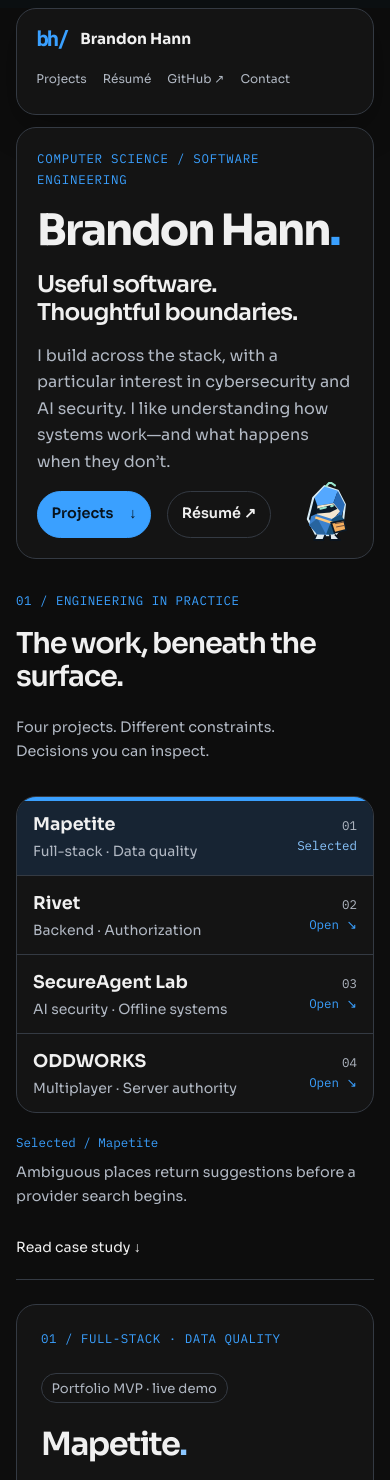
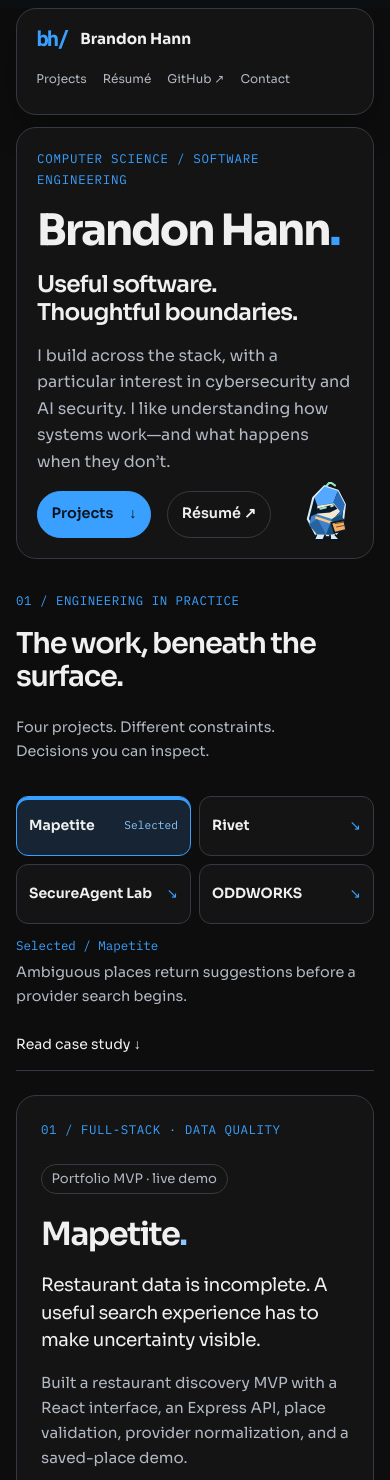
Before and after one commit to Spook65/brandonhann.github.io, a React (Vite) app in the folder v2/: page / in a window 390 px wide. Shown: the top 1480 px of the page. Built offline with nearby package versions, Linux system fonts and the light colour scheme.

Commit message:
style(portfolio): compact project selector

```diff
--- a/v2/src/showcase/ProjectShowcase.module.css
+++ b/v2/src/showcase/ProjectShowcase.module.css
@@ -21,30 +21,30 @@
   text-transform: uppercase;
   color: var(--accent);
 }
+/* Compact project index (review): the Signal Network remains the illustrated entry. */
 .index {
   display: grid;
   grid-template-columns: repeat(4, minmax(0, 1fr));
-  overflow: hidden;
-  border: 1px solid var(--line);
-  border-radius: 20px;
-  background: var(--surface);
+  gap: 0.65rem;
 }
 .index > a {
   position: relative;
-  display: grid;
-  gap: 0.7rem;
-  padding: 1.35rem 1.25rem;
-  border-right: 1px solid var(--line);
-  min-height: 174px;
+  display: flex;
+  align-items: center;
+  gap: 0.6rem;
+  min-width: 0;
+  min-height: 64px;
+  padding: 0.8rem 1rem;
+  border: 1px solid var(--line);
+  border-radius: 12px;
+  background: var(--surface);
   color: var(--ink);
   text-decoration: none;
-  transition: background 0.15s ease, box-shadow 0.15s ease;
-}
-.index > a:last-child {
-  border-right: 0;
+  transition: background 0.15s ease, border-color 0.15s ease, box-shadow 0.15s ease;
 }
 .index > a[data-preview="true"] {
   background: var(--surface-raised);
+  border-color: #506884;
   box-shadow: inset 0 -2px var(--accent);
 }
 .index > a:is(:hover, :focus-visible) {
@@ -52,46 +52,54 @@
 }
 .index > a[aria-current] {
   background: #172433;
-  box-shadow: inset 0 4px var(--accent);
+  border-color: var(--accent);
+  box-shadow: inset 0 3px var(--accent);
 }
 .index > a:focus-visible {
   outline: 2px solid var(--accent);
-  outline-offset: -3px;
+  outline-offset: 3px;
   z-index: 1;
 }
-.index > a:active {
-  background: #23405d;
-}
+.index > a:active { background: #23405d; }
 .indexNumber {
+  order: 2;
   display: flex;
+  flex: none;
   align-items: center;
-  justify-content: space-between;
-  font: 0.78rem var(--mono);
+  gap: 0.4rem;
+  margin-left: auto;
+  font: 0.7rem/1.4 var(--mono);
   color: var(--muted);
 }
 .indexState {
-  font: 0.78rem/1.4 var(--mono);
+  font: 0.7rem/1.4 var(--mono);
   color: var(--accent);
+  white-space: nowrap;
 }
-.index > a[aria-current] .indexState {
-  color: var(--cyan);
+.index > a[aria-current] .indexState { color: var(--cyan); }
+.index > a:not([aria-current]) .indexState { font-size: 0; }
+.index > a:not([aria-current]) .indexState::after {
+  content: "↘";
+  font-size: 0.85rem;
 }
 .index strong {
-  font-size: 1.2rem;
+  order: 1;
+  min-width: 0;
+  flex: 1;
+  font-size: 0.95rem;
   font-weight: 650;
+  line-height: 1.35;
+  overflow-wrap: anywhere;
 }
-.index small {
-  color: var(--muted);
-  font-size: 0.875rem;
-  line-height: 1.5;
-}
+/* Project categories are already present in the immediately following case studies. */
+.index small { display: none; }
 .preview {
   display: grid;
-  grid-template-columns: 1.1fr 2fr auto;
-  gap: 1.5rem;
+  grid-template-columns: minmax(0, 1.1fr) minmax(0, 2fr) auto;
+  gap: 1rem;
   align-items: center;
-  min-height: 112px;
-  padding: 1.3rem 0;
+  min-height: 72px;
+  padding: 0.85rem 0;
   border-bottom: 1px solid var(--line);
 }
 .preview > span {
@@ -103,10 +111,7 @@
   margin: 0;
   color: var(--muted);
 }
-.preview a {
-  font-size: 0.875rem;
-  white-space: nowrap;
-}
+.preview a { font-size: 0.875rem; white-space: nowrap; }
 .study {
   scroll-margin-top: 1.5rem;
   margin-top: 1.5rem;
@@ -305,86 +310,56 @@
 }
 @media (max-width: 1100px) {
   .index { grid-template-columns: repeat(2, minmax(0, 1fr)); }
-  .index > a:nth-child(2) { border-right: 0; }
-  .index > a:nth-child(-n + 2) { border-bottom: 1px solid var(--line); }
   .studyBody { grid-template-columns: 1fr; gap: 1.5rem; }
 }
 @media (max-width: 700px) {
-  .showcase {
-    padding-top: 2.5rem;
+  .showcase { padding-top: 2.5rem; }
+  .heading { display: block; }
+  .heading > p { margin-top: 1rem; }
+  .index > a {
+    min-height: 60px;
+    padding: 0.75rem 0.85rem;
   }
-  .heading {
-    display: block;
-  }
-  .heading > p {
-    margin-top: 1rem;
-  }
-  .index {
-    grid-template-columns: 1fr 1fr;
-  }
-  .index > a {
-    min-height: 152px;
-    padding: 1.1rem;
-  }
+  .indexNumber { font-size: 0; }
+  .index strong { font-size: 0.9rem; }
+  .indexState { font-size: 0.7rem; }
+  .index > a:not([aria-current]) .indexState { font-size: 0; }
   .preview {
     grid-template-columns: 1fr auto;
-    gap: 0.7rem;
+    gap: 0.5rem 0.75rem;
   }
   .preview p {
-    grid-column: 1/-1;
+    grid-column: 1 / -1;
     grid-row: 2;
     font-size: 0.9rem;
   }
-  .preview a {
-    font-size: 0.875rem;
-  }
-  .preview > span {
-    font-size: 0.78rem;
-  }
+  .preview a { font-size: 0.875rem; }
+  .preview > span { font-size: 0.78rem; }
   .studyHeader {
     flex-direction: column;
     align-items: start;
     gap: 0.5rem;
   }
-  .studyBody {
-    grid-template-columns: 1fr;
-    gap: 2rem;
-  }
-  .details summary span {
-    display: block;
-    margin: 0.2rem 0 0 1rem;
-  }
-  .study {
-    padding: 1.5rem;
-  }
+  .studyBody { grid-template-columns: 1fr; gap: 2rem; }
+  .details summary span { display: block; margin: 0.2rem 0 0 1rem; }
+  .study { padding: 1.5rem; }
 }
 @media (max-width: 540px) {
-  .index { grid-template-columns: 1fr; }
+  .index { gap: 0.5rem; }
   .index > a {
-    grid-template-columns: minmax(0, 1fr) auto;
-    grid-template-rows: auto auto;
-    align-content: center;
-    column-gap: 0.75rem;
-    row-gap: 0.15rem;
-    min-height: 78px;
-    padding: 0.8rem 1rem;
-    border-right: 0;
-    border-bottom: 1px solid var(--line);
+    min-height: 60px;
+    padding: 0.65rem 0.75rem;
+    gap: 0.4rem;
   }
-  .indexNumber {
-    grid-column: 2;
-    grid-row: 1 / 3;
-    flex-direction: column;
-    align-items: flex-end;
-    justify-content: center;
-    gap: 0.25rem;
-  }
-  .index strong { grid-column: 1; grid-row: 1; font-size: 1.1rem; }
-  .index small { grid-column: 1; grid-row: 2; font-size: 0.875rem; }
-  .index > a:last-child { border-bottom: 0; }
+  .index strong { font-size: 0.875rem; }
   .preview { grid-template-columns: 1fr; }
   .preview p { grid-column: auto; grid-row: auto; }
   .showcase { padding-top: 2rem; }
+}
+@media (max-width: 350px) {
+  .index > a { padding: 0.6rem; gap: 0.3rem; }
+  .index strong { font-size: 0.82rem; }
+  .indexState { font-size: 0.64rem; }
 }
 @media (prefers-reduced-motion: reduce) {
   .index > a {
```
